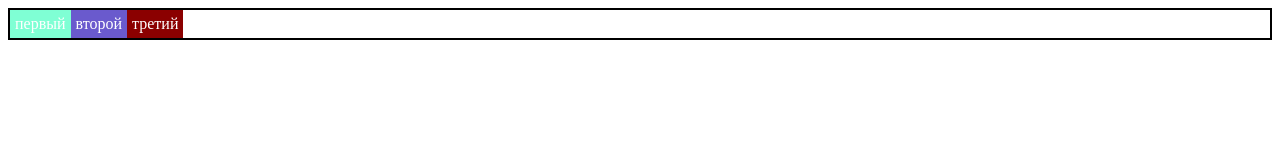
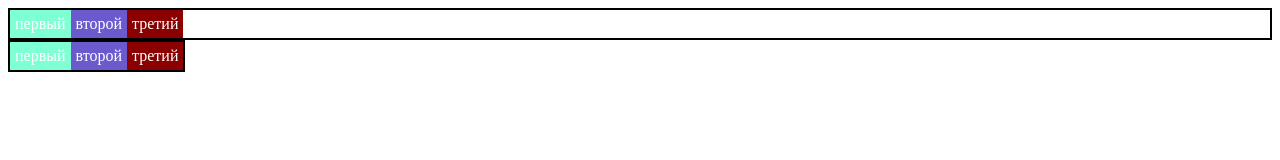
Before and after one commit to fobakic/adaptive, a plain HTML site: page index.html in a window 1280 px wide. Drawn offline with Linux system fonts and the light colour scheme.

Commit message:
Update index.html

```diff
--- a/index.html
+++ b/index.html
@@ -3,7 +3,7 @@
 <head>
     <meta charset="UTF-8">
     <meta name="viewport" content="width=device-width, initial-scale=1.0">
-    <title>Document</title>
+    <title>adaptive</title>
     <style>
 /*         body{background-color: antiquewhite;}
         @media (min-width:481px) and (max-width:600px){
@@ -29,6 +29,9 @@
          .color-3{
             background-color: darkred;
          }
+         .flexbox-inline{
+            display: inline-flex;
+         }
     </style>
 </head>
 <body>
@@ -36,7 +39,11 @@
         <div class="item color-1">первый</div>
         <div class="item color-2">второй</div>
         <div class="item color-3">третий</div>
-
+    </div>
+    <div class="flexbox flexbox-inline">
+        <div class="item color-1">первый</div>
+        <div class="item color-2">второй</div>
+        <div class="item color-3">третий</div>
     </div>
 </body>
 </html>
```
